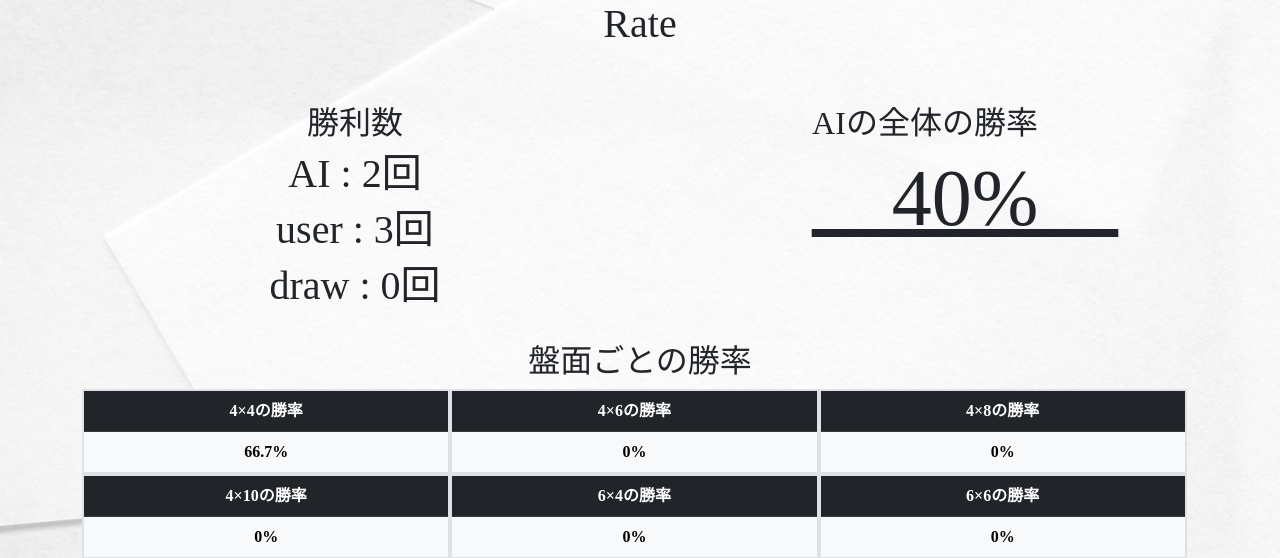
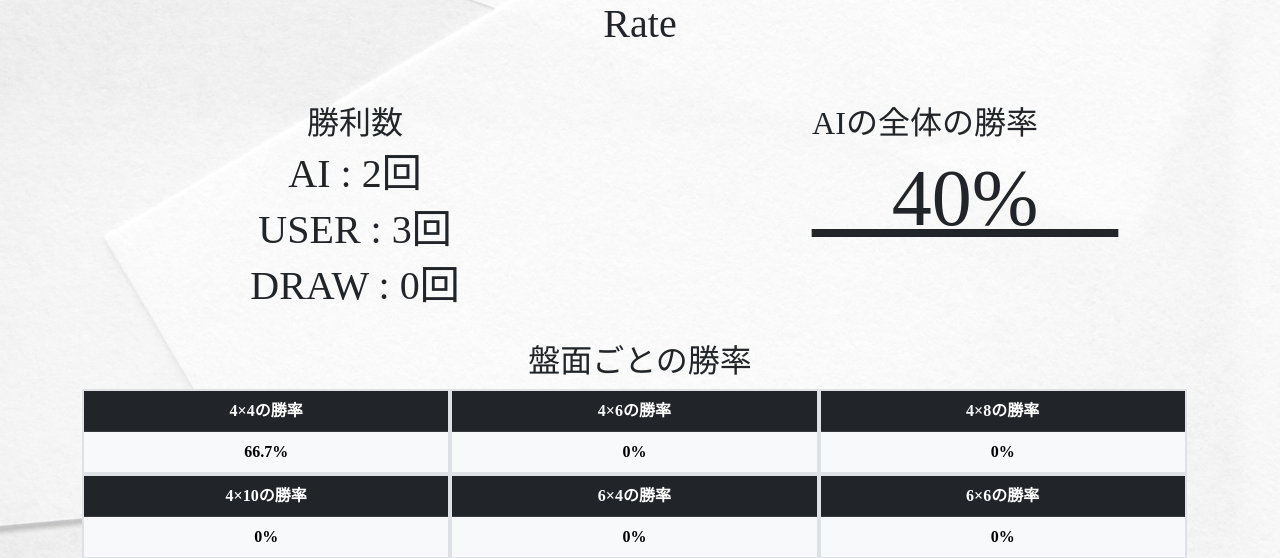
Before and after one commit to overclockbrain/DjangoSIteProgram, a Django app: page /rate/ in a window 1280 px wide. Shown: the part 86-644 px from the top of the page. Run offline with Django 4.2, Linux system fonts and the light colour scheme; data comes from the database, SQL or seed files in the repository; lists and menus that the app fills with data are empty; some libraries are stand-ins or nearby versions.

Commit message:
Add files via upload

```diff
--- a/othellosite/mainsite/templates/mainsite/rate.html
+++ b/othellosite/mainsite/templates/mainsite/rate.html
@@ -8,8 +8,8 @@
     <div class="col-6">
         <h2>勝利数</h2>
         <h4 class="display-6">AI : {{ aiwin }}回</h4>
-        <h4 class="display-6">user : {{ userwin }}回</h4>
-        <h4 class="display-6">draw : {{ draw }}回</h4>
+        <h4 class="display-6">USER : {{ userwin }}回</h4>
+        <h4 class="display-6">DRAW : {{ draw }}回</h4>
     </div>
     <div class="col-6">
         <h2>AIの全体の勝率</h2>
```
